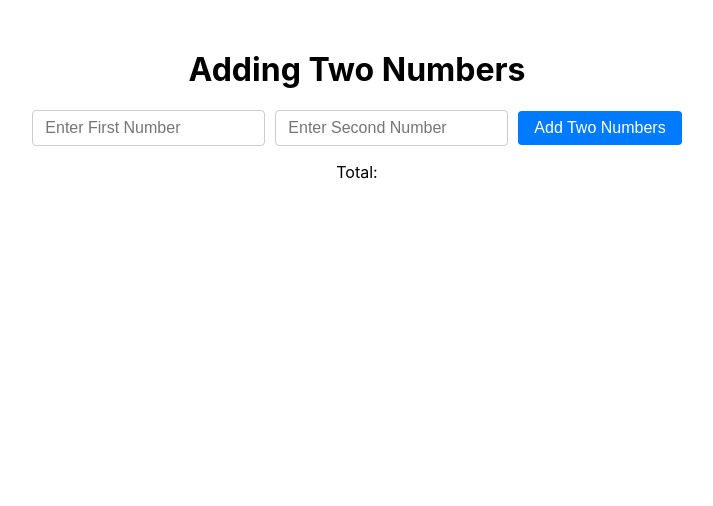
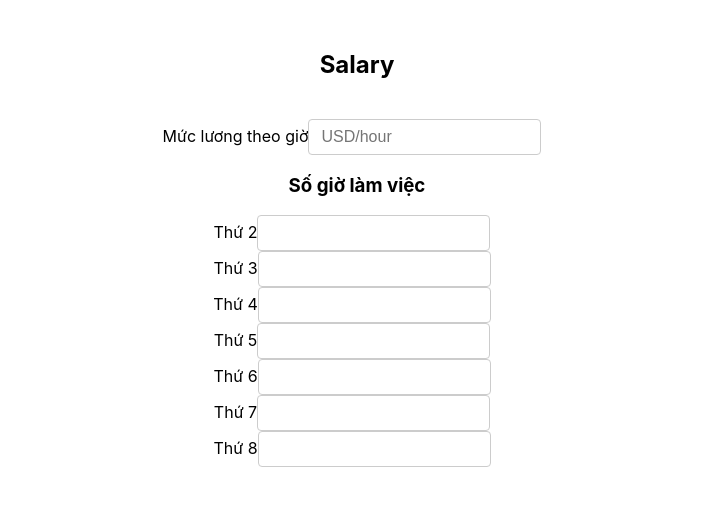
Before and after one commit to HaiAnhNguyen6599/demo-react, a React (Create React App) app in the folder my-app/: page / in a window 1280 px wide. Shown: the top 506 px of the page, without its empty margins (283-996 px from the left). Built offline with nearby package versions, Linux system fonts and the light colour scheme.

Commit message:
Modify code

```diff
--- a/my-app/src/App.js
+++ b/my-app/src/App.js
@@ -1,11 +1,18 @@
 import "./App.css";
+import Rectangle from "./components/Rectangle";
 import SumNumber from "./components/SumNumber";
+import SalaryCalculate from "./components/SalaryCalculate";
 
 function App() {
   return (
     <div style={{ textAlign: "center", marginTop: "50px" }}>
-      <h1> Adding Two Numbers</h1>
+      {/* <h1> Adding Two Numbers</h1>
       <SumNumber />
+      <h1>Area of the Rectangle</h1>
+      <Rectangle />
+      <br></br> */}
+      <h2>Salary</h2>
+      <SalaryCalculate />
     </div>
   );
 }
--- /dev/null
+++ b/my-app/src/components/Rectangle.js
@@ -0,0 +1,42 @@
+import React, { useEffect, useState } from "react";
+
+const Rectangle = () => {
+  const [width, setWidth] = useState();
+  const [height, setHeight] = useState();
+  const [area, setArea] = useState(null);
+
+  const calculateArea = () => {
+    const widthValue = parseFloat(width);
+    const heightValue = parseFloat(height);
+    const areaValue = widthValue * heightValue;
+    if (widthValue > 0 && heightValue > 0) {
+      setArea(areaValue);
+    } else {
+      setArea("Please Enter Positive Value Of With and Height");
+    }
+  };
+
+  useEffect(() => calculateArea(), [width, height]);
+
+  return (
+    <div>
+      <input
+        type="number"
+        value={width}
+        onChange={(e) => setWidth(e.target.value)}
+        placeholder="Enter Width"
+        min={0}
+      ></input>
+      <input
+        type="number"
+        value={height}
+        onChange={(e) => setHeight(e.target.value)}
+        placeholder="Enter Height"
+        min={0}
+      ></input>
+      <p>Area: {area !== null ? area : ""}</p>
+    </div>
+  );
+};
+
+export default Rectangle;
--- /dev/null
+++ b/my-app/src/components/SalaryCalculate.js
@@ -0,0 +1,43 @@
+import React, { useState } from "react";
+
+const SalaryCalculate = () => {
+  const [hourlyRate, setHourlyRate] = useState(""); //Mức lương theo giờ
+  const [hour, setHours] = useState({
+    monday: "",
+    tuesday: "",
+    wednesday: "",
+    thursday: "",
+    friday: "",
+    saturday: "",
+    sunday: "",
+  }); // số giờ làm việc từng ngày trong tuần
+  const [totalHour, setTotalHour] = useState(0); // tổng số giờ làm việc
+  const [overTimeHour, setOverTimeHour] = useState(0); // tổng số giờ overtime
+  const [totalSalary, setTotalSalary] = useState(0); // lương
+  const [error, setError] = useState(" "); //error
+
+  return (
+    <div style={{ padding: "20px" }}>
+      <div>
+        <label>
+          Mức lương theo giờ
+          <input type="number" placeholder="USD/hour"></input>
+        </label>
+      </div>
+
+      <div style={{ marginTop: "10px" }}>
+        <h3>Số giờ làm việc</h3>
+        {["monday", "tuesday", "wednesday", "thursday", "friday", "saturday", "sunday"].map((day,index) => (
+            <div key={index}>
+                <label>
+                    {`Thứ ${index + 2}`}
+                    <input></input>
+                </label>
+            </div>
+        ))}
+      </div>
+    </div>
+  );
+};
+
+export default SalaryCalculate;
```
Also changed, not shown: my-app/src/components/SumNumber.js (+44 -4 lines).
